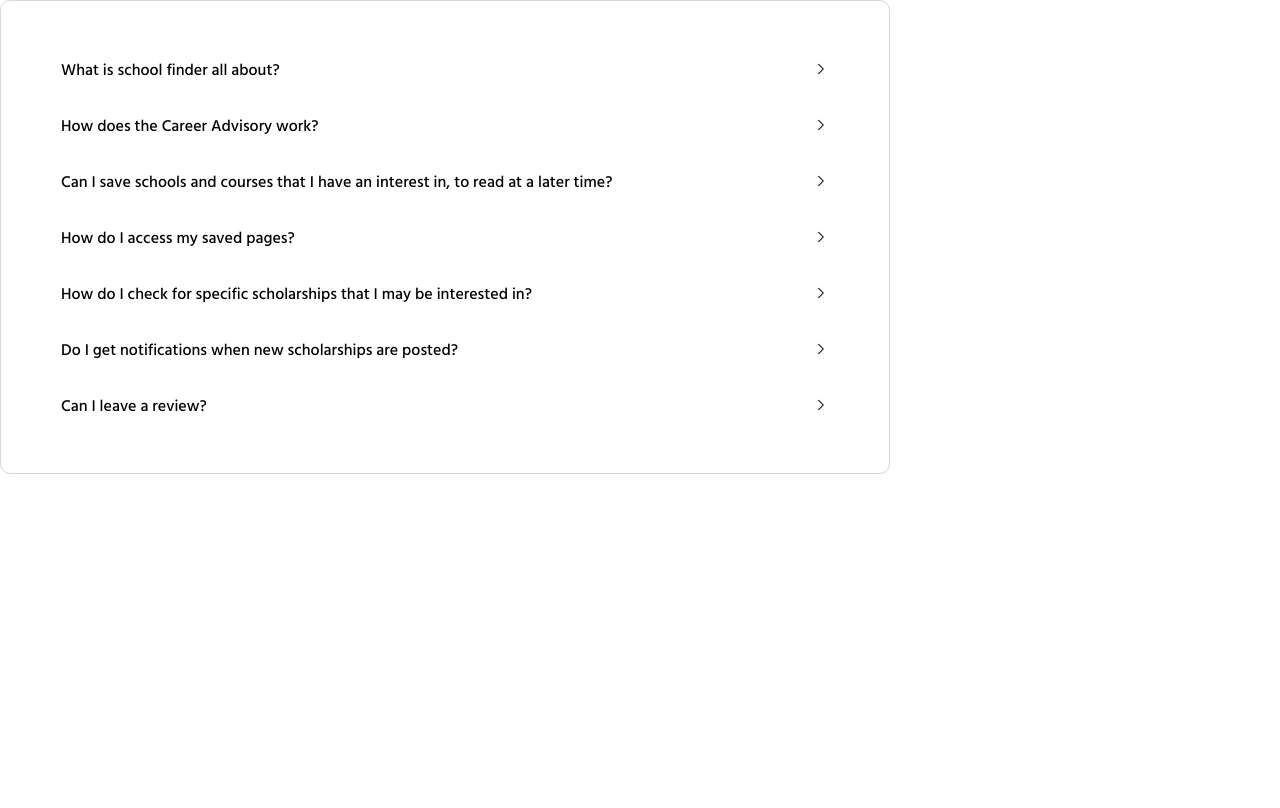
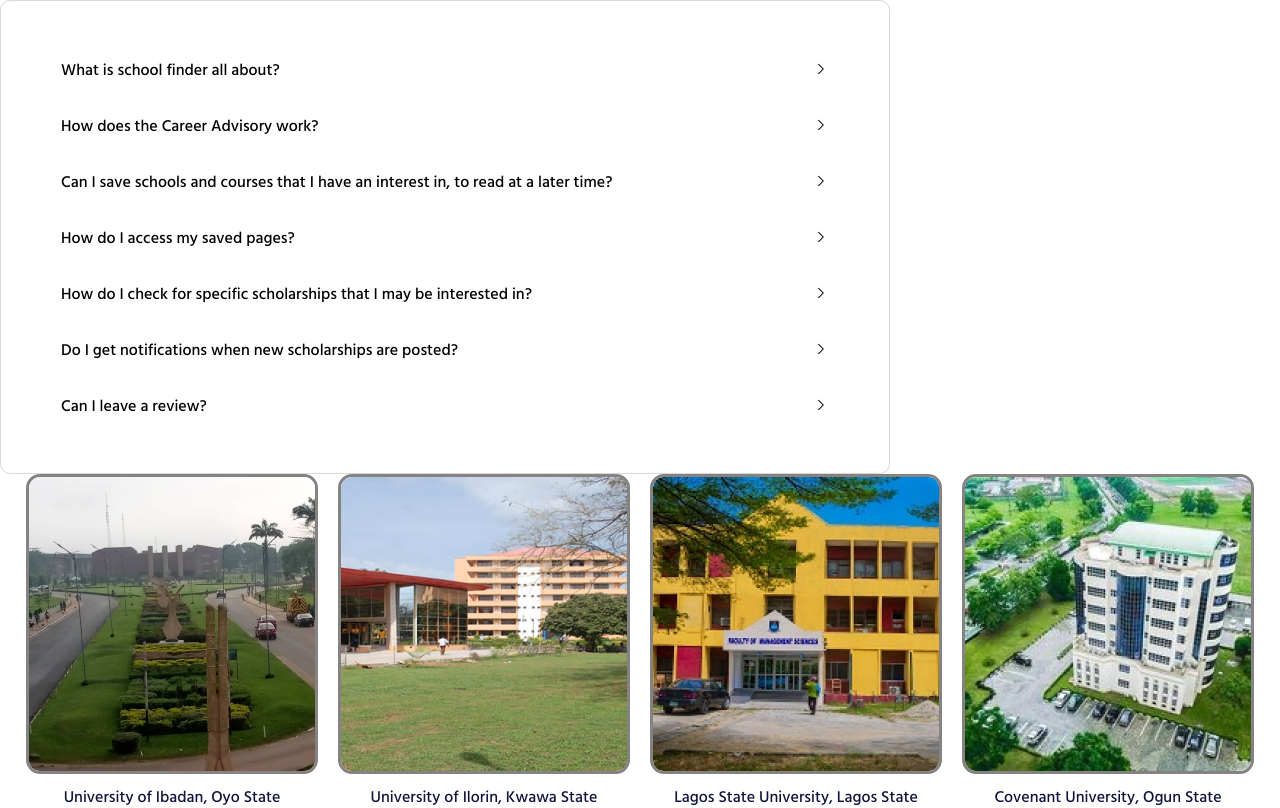
Before and after one commit to CDiala/school-finder, a React (Create React App) app in the folder client/: page / in a window 1280 px wide. Built offline with nearby package versions, Linux system fonts and the light colour scheme.

Commit message:
Feature school card component implementation

```diff
--- a/client/src/App.js
+++ b/client/src/App.js
@@ -1,12 +1,14 @@
 import { BrowserRouter as Router, Route, Switch } from "react-router-dom";
 import "./App.css";
 import FAQ from "./components/shared/FAQ/FAQ";
+import FeatureSchoolList from "./components/shared/FeatureSchoolCard/FeatureSchoolCard";
 import { faqData } from "./data/appData";
 
 function App() {
   return (
     <Router>
       <FAQ faqData={faqData} />
+      <FeatureSchoolList />
     </Router>
   );
 }
```
